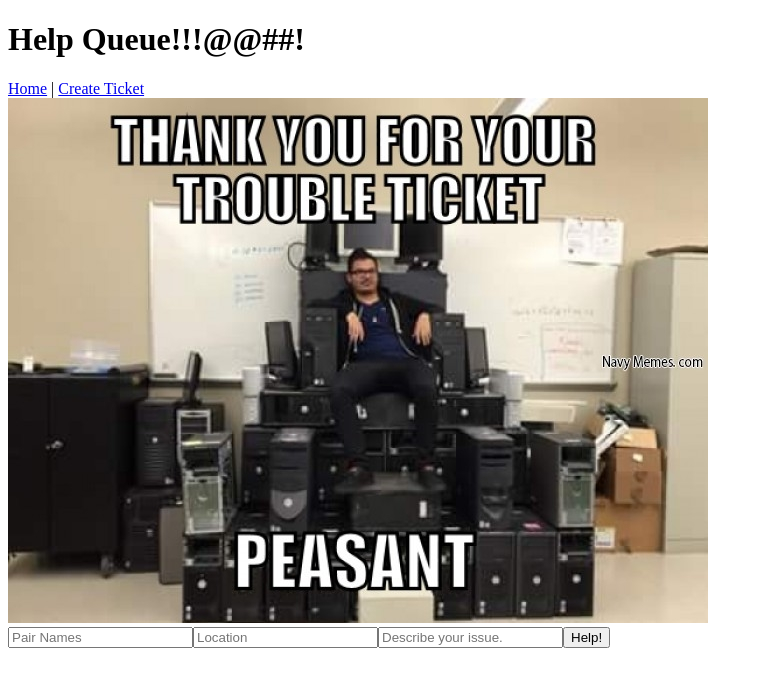
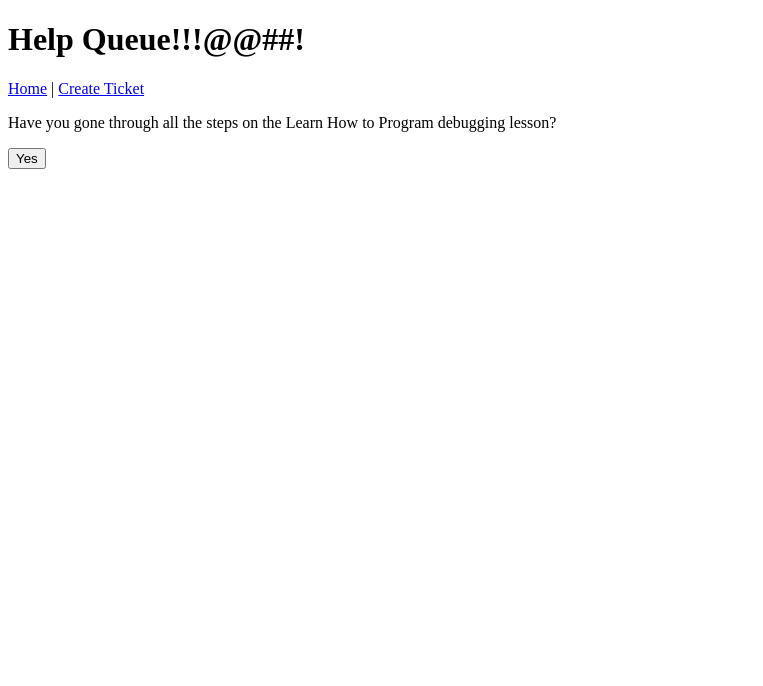
Before and after one commit to PioneerX1/React-Help_Queue_2.0, a React app: page /#/newticket in a window 1280 px wide. Shown: the top 686 px of the page, without its empty margins (0-763 px from the left). Built offline with nearby package versions, Linux system fonts and the light colour scheme.

Commit message:
implement unidirectional data flow to allow users to submit tickets and output them to the main list

```diff
--- a/src/components/App.jsx
+++ b/src/components/App.jsx
@@ -1,22 +1,38 @@
 import React from 'react';
 import {Switch, Route} from 'react-router-dom';
-
 import Header from './Header';
 import TicketList from './TicketList';
-import NewTicketForm from './NewTicketForm';
+import NewTicketControl from './NewTicketControl';
 import Error404 from './Error404';
 
-function App(){
+class App extends React.Component {
+
+  constructor(props) {
+    super(props);
+    this.state = {
+      masterTicketList: []
+    };
+    this.handleAddingNewTicketToList = this.handleAddingNewTicketToList.bind(this);
+  }
+
+  handleAddingNewTicketToList(newTicket){
+    var newMasterTicketList = this.state.masterTicketList.slice();
+    newMasterTicketList.push(newTicket);
+    this.setState({masterTicketList: newMasterTicketList});
+  }
+
+  render(){
     return (
       <div>
         <Header/>
         <Switch>
-        <Route exact path='/' component={TicketList} />
-        <Route path='/newticket' component={NewTicketForm} />
+          <Route exact path='/' render={()=><TicketList ticketList={this.state.masterTicketList} />} />
+          <Route path='/newticket' render={()=><NewTicketControl onNewTicketCreation={this.handleAddingNewTicketToList} />} />
           <Route component={Error404} />
         </Switch>
       </div>
     );
   }
+}
 
 export default App;
--- /dev/null
+++ b/src/components/ConfirmationQuestions.jsx
@@ -0,0 +1,17 @@
+import React from 'react';
+import PropTypes from 'prop-types';
+
+function ConfirmationQuestions(props){
+  return(
+    <div>
+      <p>Have you gone through all the steps on the Learn How to Program debugging lesson?</p>
+      <button onClick={props.onTroubleShootingConfirmation}>Yes</button>
+    </div>
+  );
+}
+
+ConfirmationQuestions.propTypes = {
+  onTroubleShootingConfirmation: PropTypes.func
+};
+
+export default ConfirmationQuestions;
--- /dev/null
+++ b/src/components/NewTicketControl.jsx
@@ -0,0 +1,40 @@
+import React from 'react';
+import PropTypes from 'prop-types';
+import ConfirmationQuestions from './ConfirmationQuestions';
+import NewTicketForm from './NewTicketForm';
+
+class NewTicketControl extends React.Component {
+
+  constructor(props) {
+    super(props);
+    this.state = {
+      formVisibleOnPage: false
+    };
+    this.handleTroubleshootingConfirmation = this.handleTroubleshootingConfirmation.bind(this);
+  }
+
+  handleTroubleshootingConfirmation(){
+    this.setState({formVisibleOnPage: true});
+  }
+
+  render(){
+    let currentlyVisibleContent = null;
+    if (this.state.formVisibleOnPage){
+      currentlyVisibleContent = <NewTicketForm onNewTicketCreation={this.props.onNewTicketCreation}/>;
+    } else {
+      currentlyVisibleContent = <ConfirmationQuestions onTroubleShootingConfirmation={this.handleTroubleshootingConfirmation}/>;
+    }
+
+    return(
+      <div>
+        {currentlyVisibleContent}
+      </div>
+    );
+  }
+}
+
+NewTicketControl.propTypes = {
+  onNewTicketCreation: PropTypes.func
+};
+
+export default NewTicketControl;
--- a/src/components/NewTicketForm.jsx
+++ b/src/components/NewTicketForm.jsx
@@ -1,26 +1,41 @@
 import React from 'react';
+import PropTypes from 'prop-types';
 import helpDeskPic from '../assets/images/helpdeskpic.jpg';
 
-function NewTicketForm(){
+function NewTicketForm(props){
+  let _names = null;
+  let _location = null;
+  let _issue = null;
+
+  function handleNewTicketFormSubmission(event) {
+    event.preventDefault();
+    props.onNewTicketCreation({names: _names.value, location: _location.value, issue: _issue.value});
+    _names.value = '';
+    _location.value = '';
+    _issue.value = '';
+  }
 
   return(
     <div>
       <img src={helpDeskPic}/>
-      <form>
+      <form onSubmit={handleNewTicketFormSubmission}>
         <input
           type='text'
           id='names'
           placeholder='Pair Names'
+          ref={(input) => {_names = input;}}
           />
         <input
           type='text'
           id='location'
           placeholder='Location'
+          ref={(input) => {_location = input;}}
           />
         <input
           type='text'
           id='issue'
           placeholder='Describe your issue.'
+          ref={(textarea) => {_issue = textarea;}}
           />
         <button type='submit'>Help!</button>
       </form>
@@ -28,4 +43,8 @@
   );
 }
 
+NewTicketForm.propTypes = {
+  onNewTicketCreation: PropTypes.func
+};
+
 export default NewTicketForm;
--- a/src/components/Ticket.jsx
+++ b/src/components/Ticket.jsx
@@ -6,7 +6,8 @@
     backgroundColor: 'salmon',
     fontStyle: 'bold',
     paddingLeft: 20
-  }
+  };
+
   return(
     <div style={ticketStyles}>
       <h3>{props.location} - {props.names}</h3>
--- a/src/components/TicketList.jsx
+++ b/src/components/TicketList.jsx
@@ -1,37 +1,19 @@
 import React from 'react';
+import PropTypes from 'prop-types';
 import Ticket from './Ticket';
 
-
-var masterTicketList = [
-  {
-    names: 'Thato and Haley',
-    location: '4B',
-    issue: 'My internet isnt very netty'
-  },
-  {
-    names: 'Sgt. Slaughter and Killey',
-    location: '5C',
-    issue: 'My donkey punching app only punches veal'
-  },
-  {
-    names: 'Dog and Cat',
-    location: '10A',
-    issue: 'I cant understand my partner, they have a ruff accent'
-  }
-]
-
-function TicketList(){
+function TicketList(props){
   var ticketListStyles = {
     backgroundColor: 'skyblue',
     fontFamily: 'sans-serif',
     paddingTop: '100',
     fontStyle: 'italic'
-  }
+  };
 
   return(
     <div style={ticketListStyles}>
       <hr/>
-      {masterTicketList.map((ticket, index) =>
+      {props.ticketList.map((ticket, index) =>
         <Ticket
           names={ticket.names}
           location={ticket.location}
@@ -42,4 +24,8 @@
   );
 }
 
+TicketList.propTypes = {
+  ticketList: PropTypes.array
+};
+
 export default TicketList;
```
Lines whose indentation alone changed are shown as unchanged.
